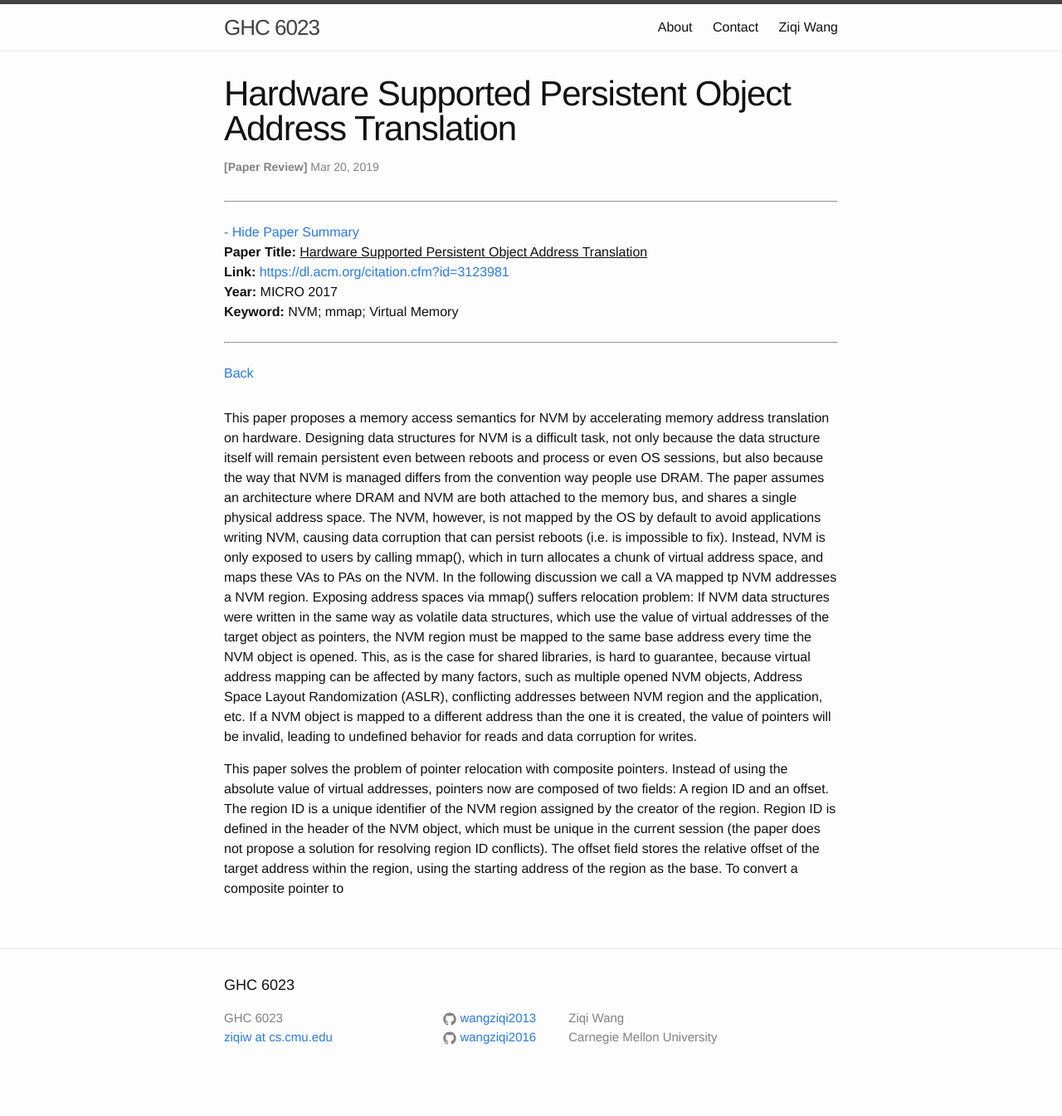
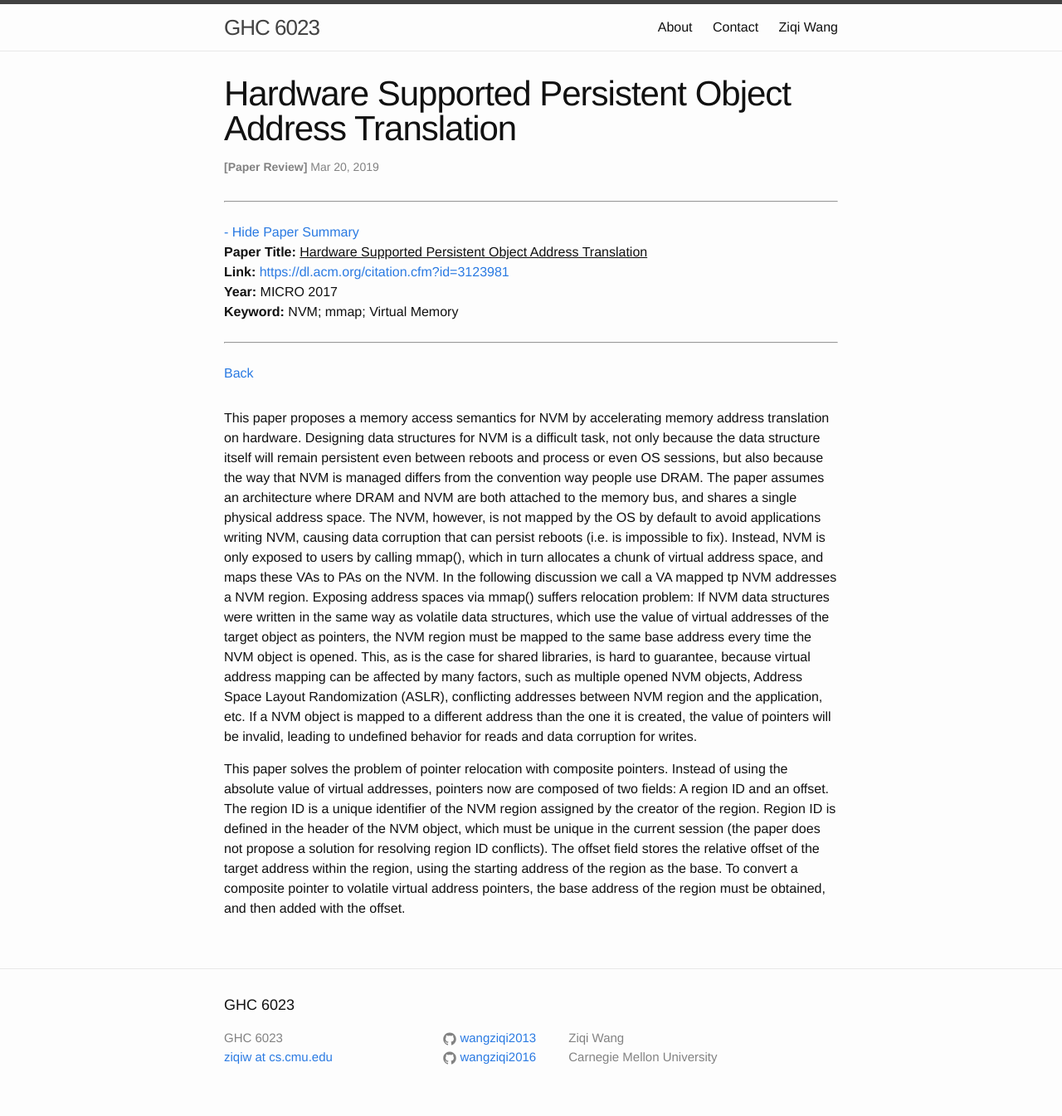
Before and after one commit to wangziqi2013/wangziqi2013.github.io, a Jekyll site: the page built from _posts/2019-03-19-hardware-supported-persist-obj-addr-xlat.markdown, in a window 1280 px wide. Shown: the whole page at 83% size. Built offline with Jekyll 4.4.1, drawn with Linux system fonts in a browser that asks for light colours; before the commit the page ends 1321 px from its top, so only the background shows below that.

Commit message:
Finish composite ptr

```diff
--- a/_posts/2019-03-19-hardware-supported-persist-obj-addr-xlat.markdown
+++ b/_posts/2019-03-19-hardware-supported-persist-obj-addr-xlat.markdown
@@ -33,4 +33,5 @@ addresses, pointers now are composed of two fields: A region ID and an offset. T
 NVM region assigned by the creator of the region. Region ID is defined in the header of the NVM object, which must be
 unique in the current session (the paper does not propose a solution for resolving region ID conflicts). The offset field
 stores the relative offset of the target address within the region, using the starting address of the region as the base.
-To convert a composite pointer to
+To convert a composite pointer to volatile virtual address pointers, the base address of the region must be obtained, and
+then added with the offset.
```
